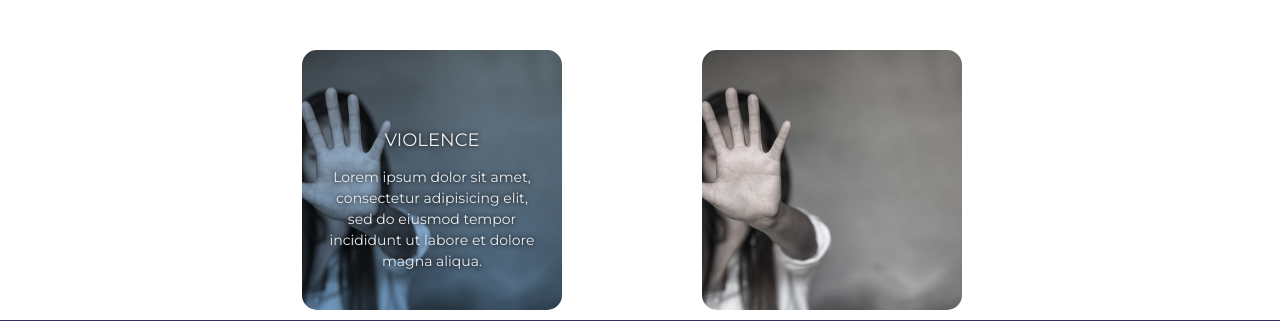
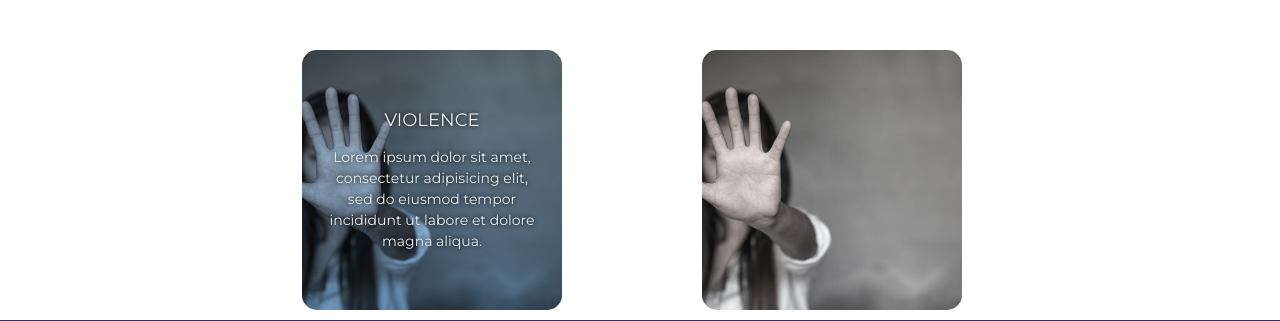
Before and after one commit to SabaOrk/ForSet-Hackathon, a Django app: page /1/ in a window 1280 px wide, with the pointer over the restyled element. Shown: the top 321 px of the page. Run offline with Django 3.2, Linux system fonts and the light colour scheme; data comes from the database, SQL or seed files in the repository.

Commit message:
Update styles3.css

```diff
--- a/project/static/css/styles3.css
+++ b/project/static/css/styles3.css
@@ -79,7 +79,7 @@
 }
 
 .category:hover .category-content h2{
-  transform: translateY(60px);
+  transform: translateY(40px);
   transition-delay: 0.5s;
 }
 
@@ -93,7 +93,7 @@
 }
 
 .category:hover .category-content p{
-  transform: translateY(60px);
+  transform: translateY(40px);
   transition-delay: 0.6s;
 }
 
```
